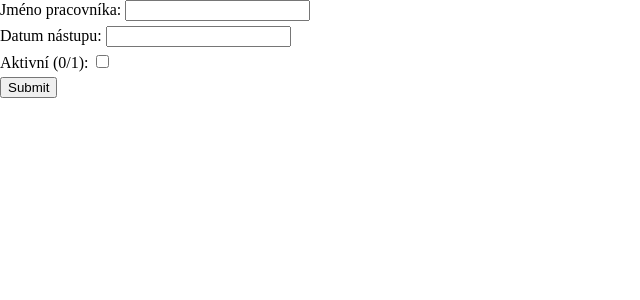
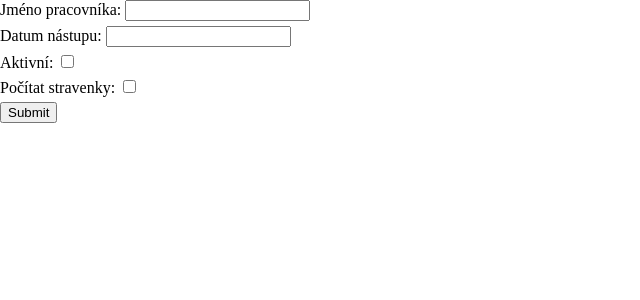
Before and after one commit to rpodgorny/attendance, a PHP site: page /form_employee_edit.php?from_id=1 in a window 1280 px wide. Shown: the top 300 px of the page, without its empty margins (0-640 px from the left). Run offline with PHP 8.4, Linux system fonts and the light colour scheme; data that the repository does not hold is empty.

Commit message:
Added support for stravenky to employee form

```diff
--- a/employee_edit.php
+++ b/employee_edit.php
@@ -5,14 +5,16 @@
 if (!$_GET["id"]) $_GET["id"] = find_unused_id("employees");
 
 if ($_GET["active"] != 0) $_GET["active"] = 1;
+if ($_GET["stravenky"] != 0) $_GET["stravenky"] = 1;
 
 $res = mysql_query("
-	REPLACE INTO employees(id,name,since,active)
+	REPLACE INTO employees(id,name,since,active,stravenky)
 	VALUES (
 		'".$_GET["id"]."',"
 		."'".$_GET["name"]."',"
 		."'".$_GET["since"]."',"
-		."'".$_GET["active"]."')
+		."'".$_GET["active"]."',"
+		."'".$_GET["stravenky"]."')
 ;");
 
 ?>
--- a/form_employee_edit.php
+++ b/form_employee_edit.php
@@ -6,6 +6,7 @@ if ($_GET["from_id"]) {
 	$name = db_get("employees", "name", $_GET["from_id"]);
 	$since = db_get("employees", "since", $_GET["from_id"]);
 	$active = db_get("employees", "active", $_GET["from_id"]);
+	$stravenky = db_get("employees", "stravenky", $_GET["from_id"]);
 }
 
 ?>
@@ -27,8 +28,13 @@ Datum nástupu:
 </p>
 
 <p>
-Aktivní (0/1):
+Aktivní:
 <input type="checkbox" name="active" value="1" <?php if ($active) echo "checked"?>/>
+</p>
+
+<p>
+Počítat stravenky:
+<input type="checkbox" name="stravenky" value="1" <?php if ($stravenky) echo "checked"?>/>
 </p>
 
 <p>
--- a/list_employees.php
+++ b/list_employees.php
@@ -27,10 +27,10 @@ if (auth()) {
 <?php
 
 print_table("employees",
-	"id,name,since,plusminus,dovolene,active",
+	"id,name,since,plusminus,dovolene,active,stravenky",
 	"",
 	"name",
-	"id,jméno,založen,+/-,dovolené,aktivní",
+	"id,jméno,založen,+/-,dovolené,aktivní,stravenky",
 	auth()? "employee" : "");
 
 ?>
```
